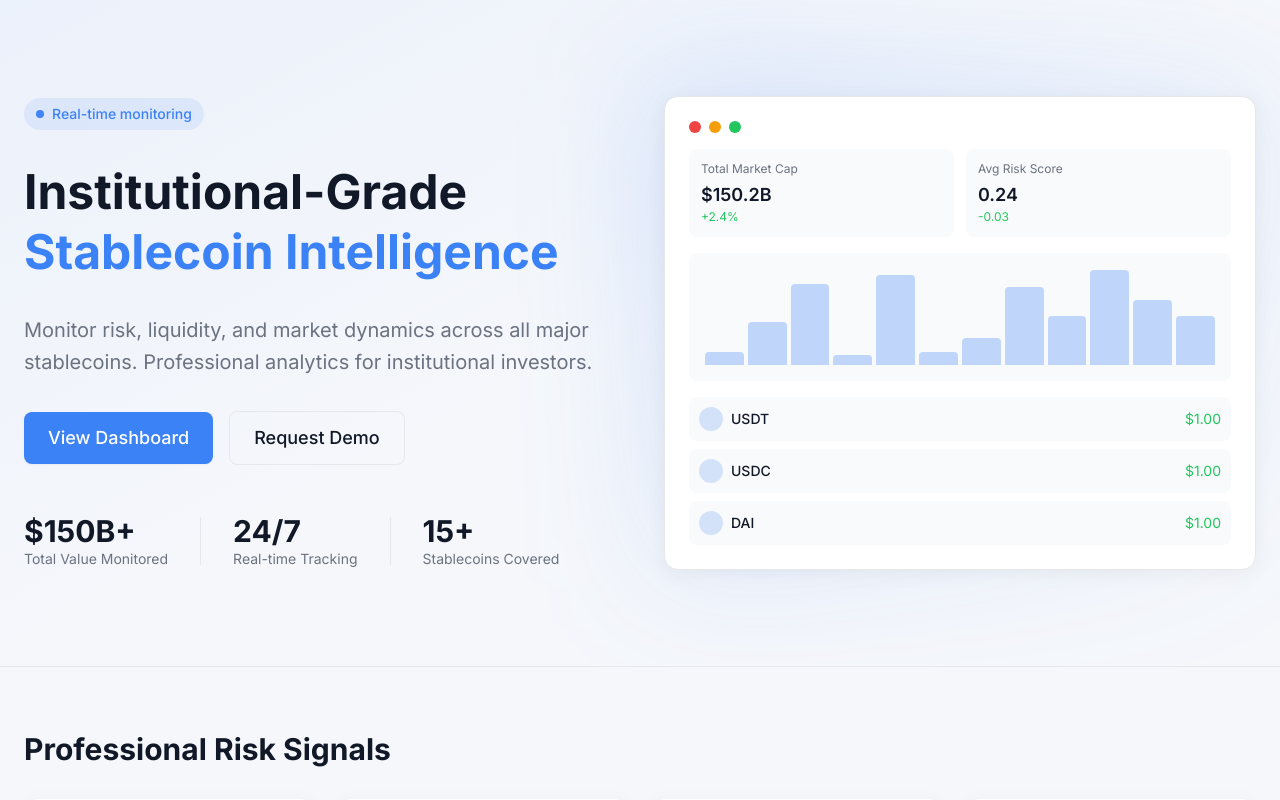
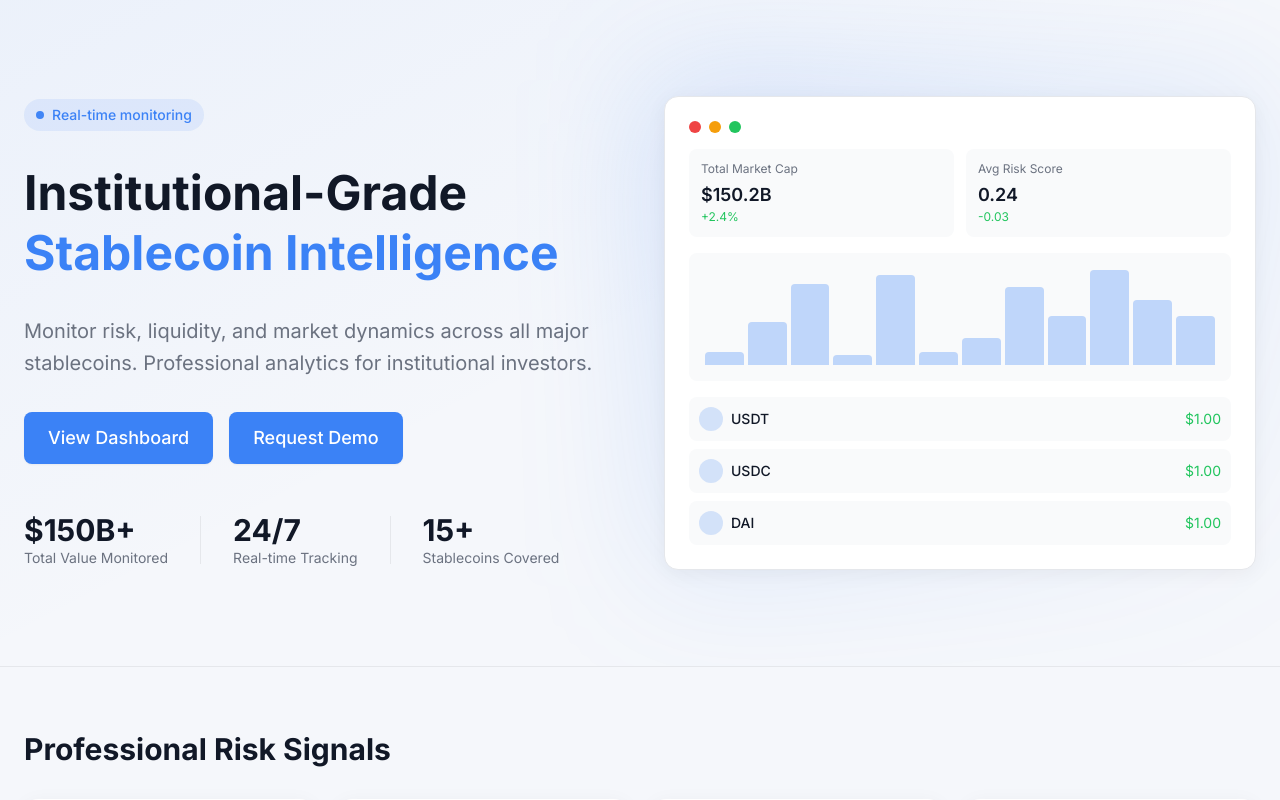
Before and after one commit to aryan192004/StableCoinMonitoringSystem, a Next.js app in the folder apps/frontend/: page / in a window 1280 px wide. Shown: the top 800 px of the page. Built offline with nearby package versions, Linux system fonts and the light colour scheme.

Commit message:
Request Demo button working

```diff
--- a/apps/frontend/app/page.tsx
+++ b/apps/frontend/app/page.tsx
@@ -30,9 +30,12 @@ export default function Home() {
                     View Dashboard
                   </Button>
                 </Link>
-                <Button variant="outline" size="lg">
-                  Request Demo
+                <Link href="/request-demo">
+                <Button variant="primary" size="lg">
+                 Request Demo
                 </Button>
+                </Link>
+
               </div>
               <div className="flex items-center gap-8 pt-4">
                 <div>
```
